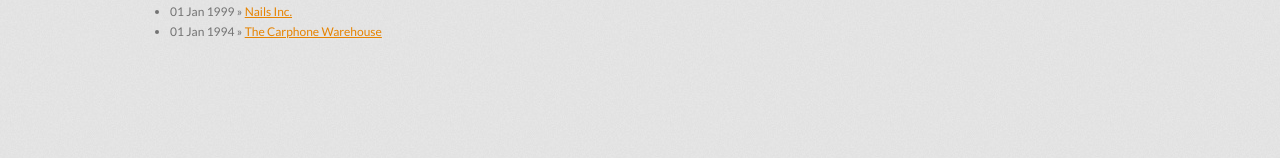
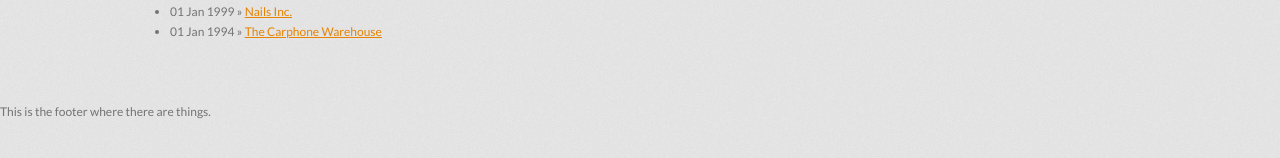
Before and after one commit to bricedesign/bricedesign.github.io, a Jekyll site: the page built from index.html, in a window 1280 px wide. Shown: the part 398-556 px from the top of the page. Built offline with Jekyll 4.4.1, drawn with Linux system fonts in a browser that asks for light colours; Markdown is read by kramdown in place of the engine named in the settings.

Commit message:
Added provisional footer

```diff
--- a/_layouts/default.html
+++ b/_layouts/default.html
@@ -52,6 +52,8 @@
 
     <!-- Page Footer -->
 
-    <footer></footer>
+    <footer>
+      <div class="wrapper">This is the footer where there are things.</div>
+    </footer>
   </body>
 </html>
```
